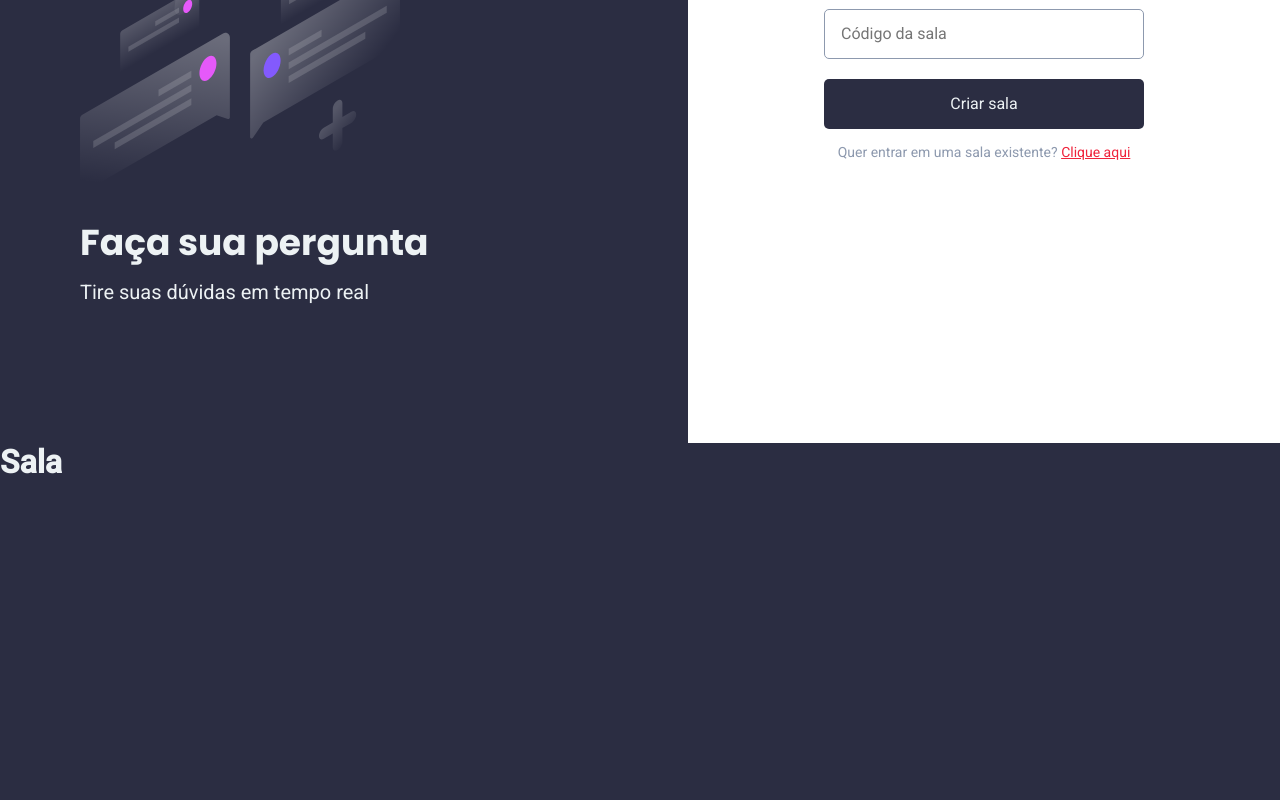
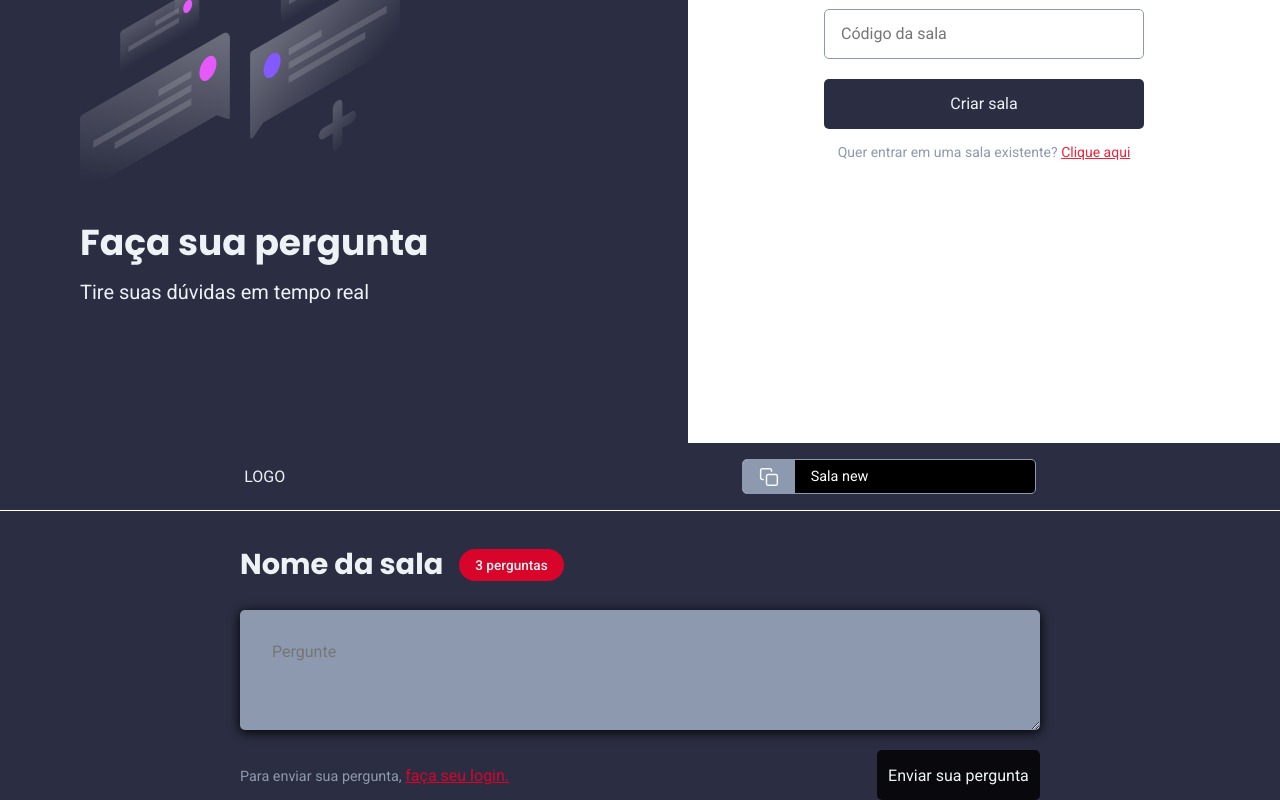
Before and after one commit to o-flores/mepergunte, a React (Create React App) app: page /rooms/new in a window 1280 px wide. Shown: the part 357-1157 px from the top of the page. Before the commit the page ends 838 px from the top, so only its background shows below. Built offline with nearby package versions, Linux system fonts and the light colour scheme; no server answers.

Commit message:
feat: create new component and style

```diff
--- /dev/null
+++ b/src/components/RoomCode.tsx
@@ -0,0 +1,21 @@
+import copyImg from '../images/copy.svg';
+import '../styles/roomCode.scss';
+
+type RoomCodeProps = {
+  code: string;
+}
+
+export function RoomCode(props: RoomCodeProps) {
+
+  function copyRoomCodeToClipboard() {
+    navigator.clipboard.writeText(props.code)
+  }
+  return (
+    <button onClick={copyRoomCodeToClipboard} className="room-code">
+      <div>
+        <img src={copyImg} alt="copy" />
+      </div>
+      <span>{`Sala ${props.code}`}</span>
+    </button>
+  );
+}
--- a/src/pages/Room.tsx
+++ b/src/pages/Room.tsx
@@ -1,5 +1,37 @@
+import { useParams } from "react-router-dom";
+import { Button } from "../components/Button";
+import { RoomCode } from '../components/RoomCode';
+import '../styles/room.scss';
+
+type RoomParams = {
+  id: string;
+}
+
 export function Room() {
+
+  const params = useParams<RoomParams>();
+
   return (
-    <h1>Sala</h1>
+    <div id="room-page">
+      <header>
+        <p>LOGO</p>
+        <div>
+          <RoomCode code={params.id} />
+        </div>
+      </header>
+      <main className="content">
+        <div className="room-title">
+          <h1>Nome da sala</h1>
+          <span>3 perguntas</span>
+        </div>
+        <form>
+          <textarea placeholder="Pergunte" />
+          <div className="form-footer">
+            <span>Para enviar sua pergunta, <button className="btn-login" > faça seu login.</button></span>
+            <Button type="submit">Enviar sua pergunta</Button>
+          </div>
+        </form>
+      </main>
+    </div>
   );
 }
--- /dev/null
+++ b/src/styles/roomCode.scss
@@ -0,0 +1,31 @@
+.room-code {
+  height: 35px;
+  border-radius: 5px;
+  background: #fff;
+  border: 1px solid #8D99AE;
+  cursor: pointer;
+  overflow: hidden;
+  display: flex;
+  align-items: center;
+
+  div {
+    display: flex;
+    background: #8D99AE;
+    padding: 0 1rem;
+    align-items: center;
+    justify-content: center;
+    height: 100%;
+  }
+
+  span {
+    display: flex;
+    align-items: center;
+    flex: 1;
+    width: 240px;
+    padding: 0 1rem;
+    background: black;
+    height: 100%;
+    color: #fff;
+    font-size: 0.9rem;
+  }
+}
```
